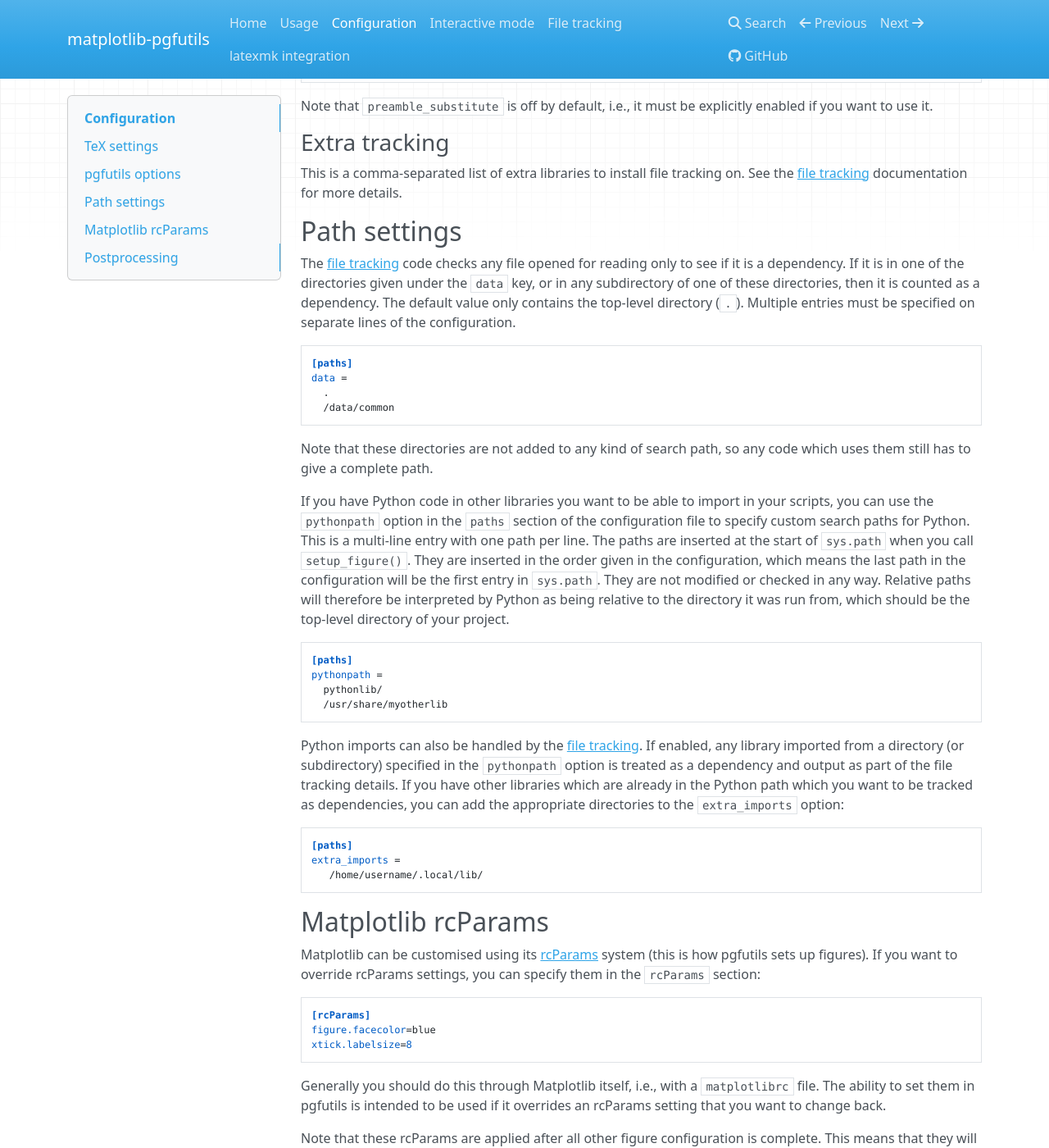
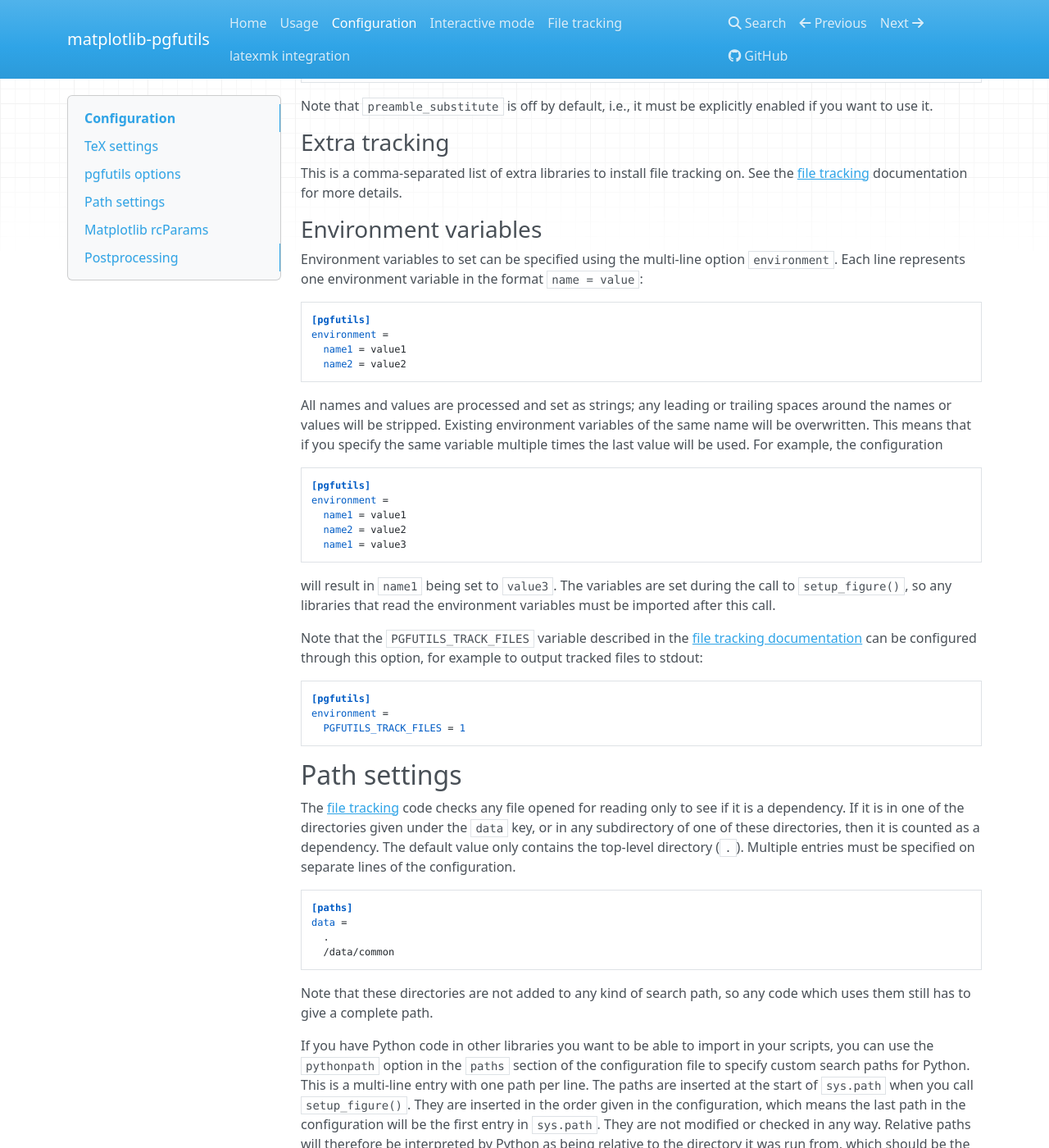
Before and after one commit to bcbnz/matplotlib-pgfutils, an MkDocs documentation site: the page built from doc/config.md, in a window 1280 px wide and 1400 px high, scrolled down 3338 px. Shown: the whole window at 82% size. Built offline with MkDocs 1.6.1, drawn with Linux system fonts in a browser that asks for light colours; nearby versions of some CDN libraries.

Commit message:
Add support for setting environment variables.
Specified as a list of NAME=VALUE lines in the pgfutils.environment
configuration option.

````diff
--- a/doc/config.md
+++ b/doc/config.md
@@ -203,6 +203,48 @@ This is a comma-separated list of extra libraries to install file tracking on.
 See the [file tracking](file_tracking.md) documentation for more details.
 
 
+### Environment variables
+
+Environment variables to set can be specified using the multi-line option
+``environment``. Each line represents one environment variable in the format
+``name = value``:
+
+```INI
+[pgfutils]
+environment =
+  name1 = value1
+  name2 = value2
+```
+
+All names and values are processed and set as strings; any leading or trailing
+spaces around the names or values will be stripped. Existing environment
+variables of the same name will be overwritten. This means that if you specify
+the same variable multiple times the last value will be used. For example, the
+configuration
+
+```INI
+[pgfutils]
+environment =
+  name1 = value1
+  name2 = value2
+  name1 = value3
+```
+
+will result in ``name1`` being set to ``value3``. The variables are set during
+the call to ``setup_figure()``, so any libraries that read the environment
+variables must be imported after this call.
+
+Note that the ``PGFUTILS_TRACK_FILES`` variable described in the [file tracking
+documentation](file_tracking.md) can be configured through this option, for
+example to output tracked files to stdout:
+
+```INI
+[pgfutils]
+environment =
+  PGFUTILS_TRACK_FILES = 1
+```
+
+
 Path settings
 -------------
 
````
Also changed, not shown: pgfutils.py (+23 -7 lines), 14 other files.
